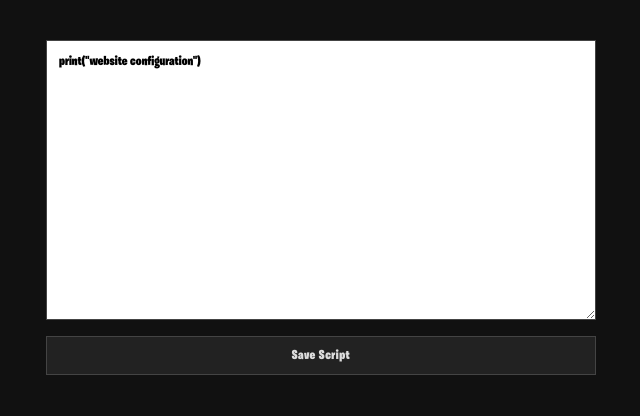
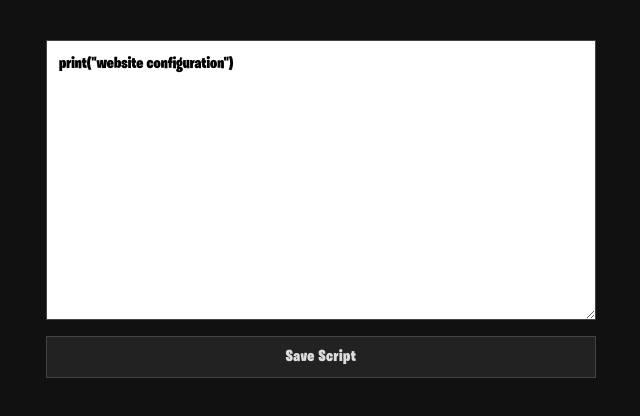
Before and after one commit to hehefhgdfgt/lua-script-manager, a website: page public/index.html in a window 1280 px wide. Shown: the full height of the page, 319-959 px from the left. Drawn offline with Linux system fonts and the light colour scheme.

Commit message:
Increase font size and add smoothing to reduce pixelation

```diff
--- a/public/index.html
+++ b/public/index.html
@@ -30,10 +30,12 @@
             border: 1px solid #444;
             padding: 12px;
             font-family: 'Fortnite', cursive;
-            font-size: 13px;
+            font-size: 16px;
             resize: vertical;
             box-sizing: border-box;
             line-height: 1.4;
+            -webkit-font-smoothing: antialiased;
+            -moz-osx-font-smoothing: grayscale;
         }
         textarea:focus {
             outline: none;
@@ -47,9 +49,11 @@
             color: #ddd;
             border: 1px solid #444;
             font-family: 'Fortnite', cursive;
-            font-size: 13px;
+            font-size: 16px;
             cursor: pointer;
             letter-spacing: 0.5px;
+            -webkit-font-smoothing: antialiased;
+            -moz-osx-font-smoothing: grayscale;
         }
         button:hover {
             background: #333;
```
